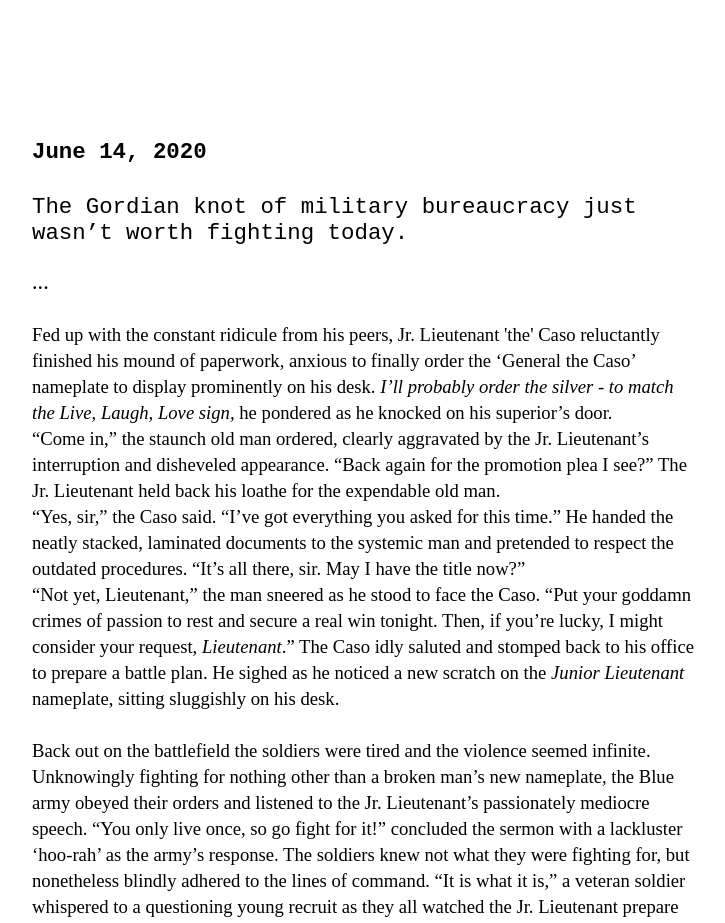
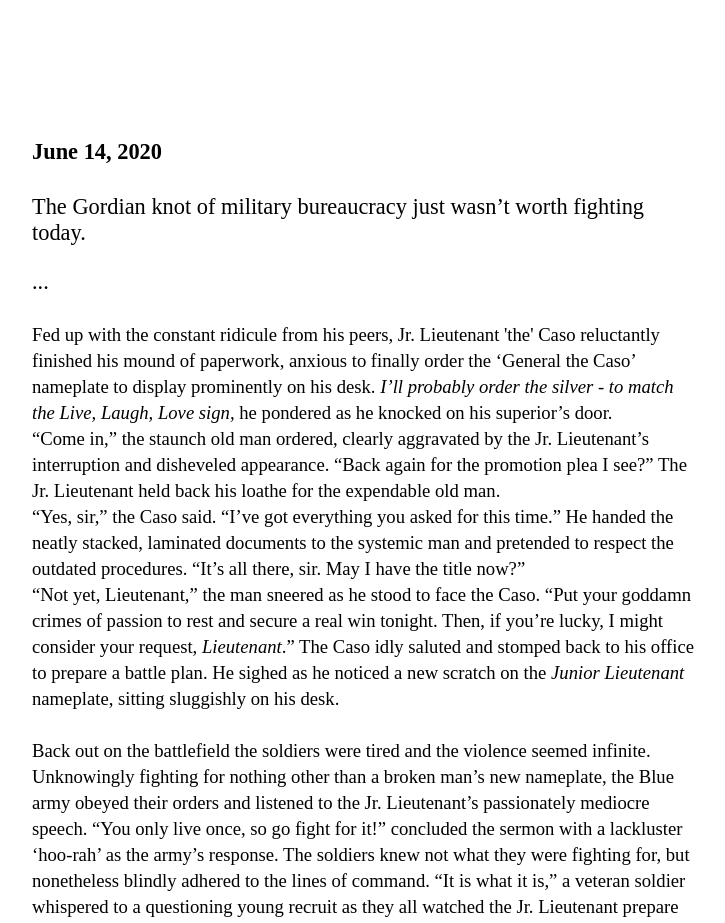
Before and after one commit to kduckets/tfw, a Next.js app: page / in a window 1280 px wide. Shown: the part 7100-8023 px from the top of the page, without its empty margins (277-1002 px from the left). Built offline with nearby package versions, Linux system fonts and the light colour scheme; a web font is replaced by a local one.

Commit message:
Update index.js

```diff
--- a/pages/index.js
+++ b/pages/index.js
@@ -183,9 +183,9 @@ perhaps the world), allowing a blood-colored history to once again, repeat itsel
 </div>
 
 <div className="fullHeight">
-<p className="narration">
-  <h4>June 14, 2020</h4>
-  The Gordian knot of military bureaucracy just wasn’t worth fighting today. </p>
+
+  <p className="story"><h4>June 14, 2020</h4></p>
+  <p> The Gordian knot of military bureaucracy just wasn’t worth fighting today. </p>
 
 <p className="story">...
 <br/>
```
